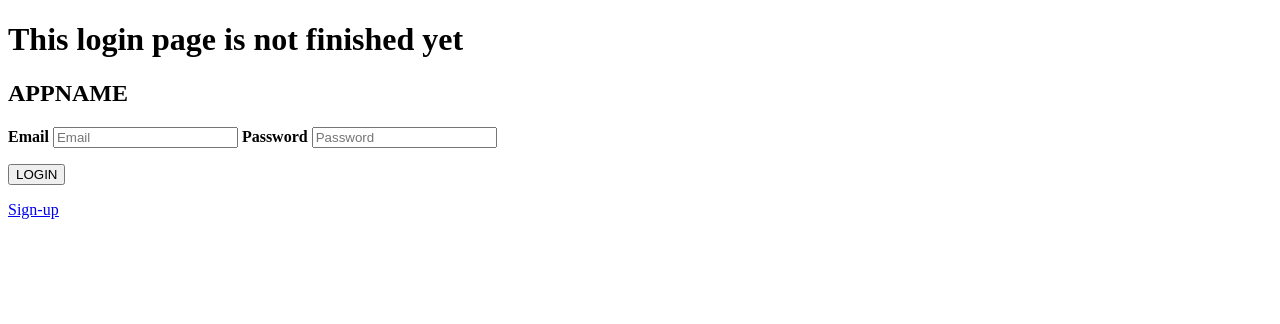
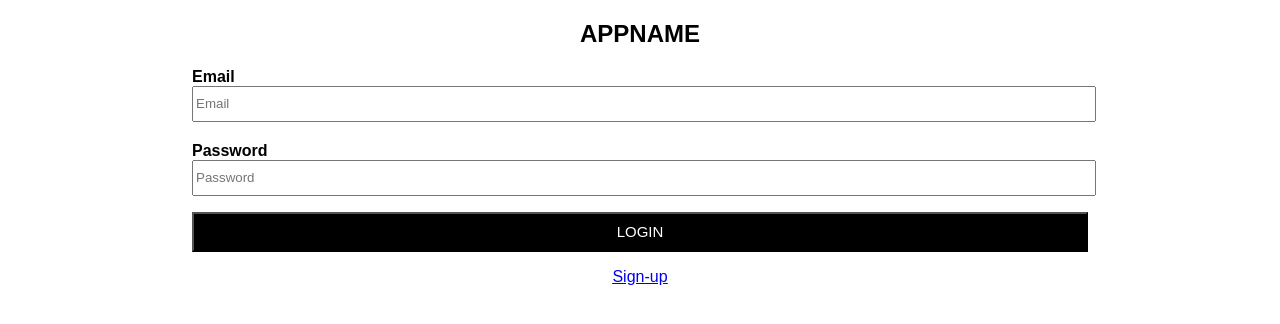
Before and after one commit to software-students-fall2022/web-app-exercise-team-8-1, a Flask app: page / in a window 1280 px wide. Shown: the top 324 px of the page. Run offline with Flask 2, Linux system fonts and the light colour scheme.

Commit message:
Minor front end updates for computer screens

```diff
--- a/static/css/styles.css
+++ b/static/css/styles.css
@@ -119,11 +119,80 @@
         background-color: black;
         color: white;
     }
+
+    #cartSummary {
+        background-color: rgb(227, 227, 227);
+        padding: 10px;
+        margin-top: 10px;
+        margin-bottom: 10px;
+    }
+
+    button {
+        background-color: black;
+        color: white;
+    }
+
+    #checkout {
+        font-size: 15px;
+        width: 100%;
+        min-height: 40px;
+    }
+
+    .login-sign-button {
+        font-size: 15px;
+        width: 100%;
+        min-height: 40px;
+    }
+
+    #login-detail > *{
+       min-height: 30px;
+    }
+
+    #login-detail {
+        margin-top: 20px;
+    }
 }
 
 
 @media screen and (min-width: 651px) {
-    main {
-        display: none;
+    body {
+        font-family: Arial, Helvetica, sans-serif;
+        width: 70%;
+        margin-left: auto;
+        margin-right: auto;
     }
+
+    .login-sign-button {
+        font-size: 15px;
+        width: 100%;
+        min-height: 40px;
+    }
+
+    button {
+        background-color: black;
+        color: white;
+    }
+
+    .input-bar {
+        min-height: 30px;
+        width: 100%;
+    }
+
+    .sign-up {
+        width: fit-content;
+        margin-left: auto;
+        margin-right: auto;
+    }
+
+    #login-detail {
+        margin-top: 20px;
+    }
+
+    .web-title {
+        text-align: center;
+    }
+
+
+
+
 }
--- a/templates/login.html
+++ b/templates/login.html
@@ -8,19 +8,20 @@
     </head>
 
     <body>
-        <h1>
-            This login page is not finished yet
-        </h1>
-        <h2 class = "web-title">
+        <h2  class = "web-title">
             APPNAME
         </h2>
 
         <form method = "POST" action="/login.html">
-            <label for="email"><b>Email</b></label>
-            <input class = "input-bar" type = "text" placeholder = "Email" name = "email">
+            <div id = "login-detail">
+            <label for="email"><b>Email</b></label><br>
+            <input class = "input-bar" type = "text" placeholder = "Email" name = "email"><br>
+        </div>
 
-            <label for="password"><b>Password</b></label>
-            <input class = "input-bar" type = "text" placeholder = "Password" name = "password">
+        <div id = "login-detail">
+            <label for="password"><b>Password</b></label> <br>
+            <input class = "input-bar" type = "text" placeholder = "Password" name = "password"> <br>
+        </div>
 
             <p class = "error">{{message}}</p>
 
```
Also changed, not shown: templates/cart.html (+10 -4 lines), templates/item.html (line endings or trailing spaces).
